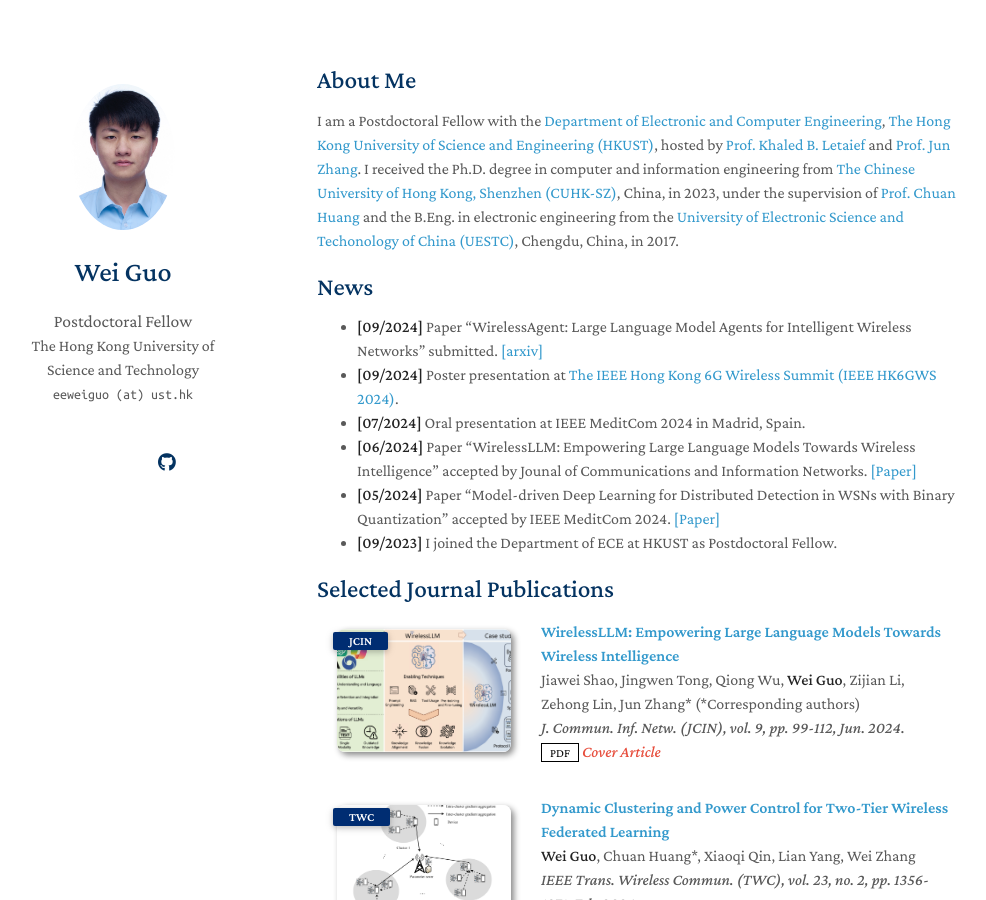
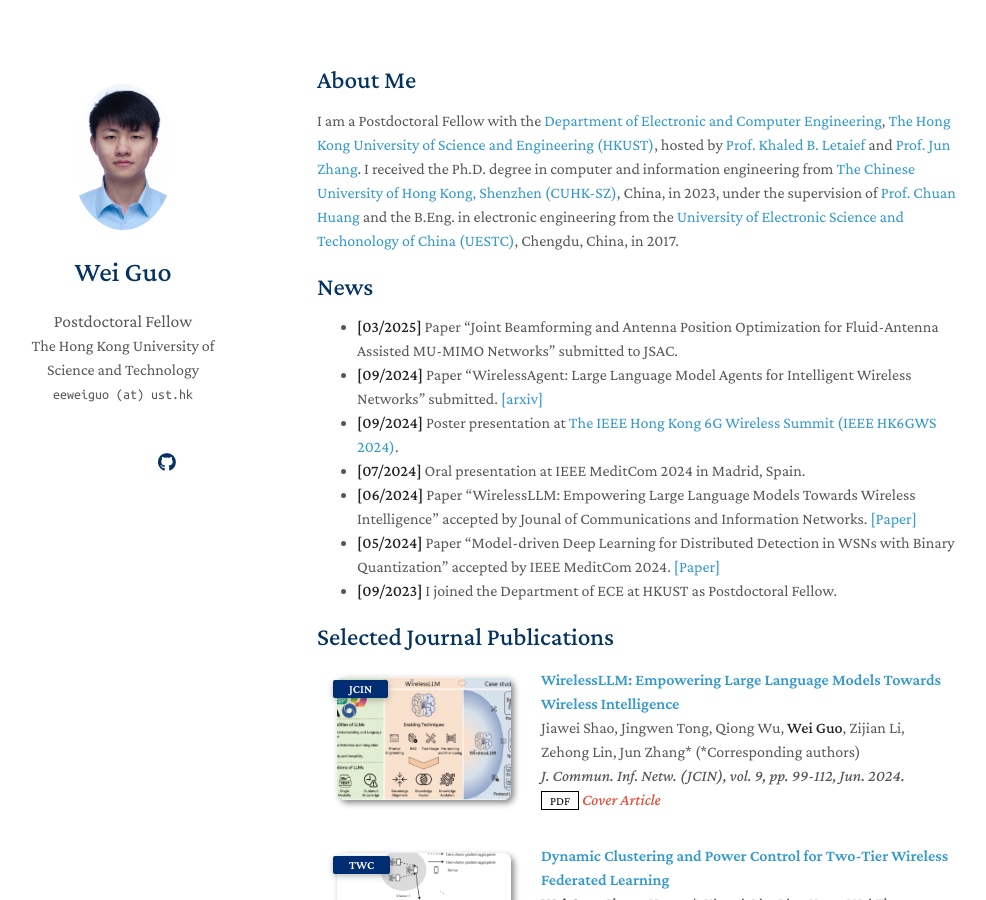
Before and after one commit to weiiguo/weiiguo.github.io, a Jekyll site: the page built from index.md, in a window 1280 px wide and 900 px high. Shown: the whole window, without its empty margins (153-1139 px from the left). Built offline with Jekyll 4.4.1, drawn with Linux system fonts in a browser that asks for light colours; a style sheet for code colours, icons or effects is not loaded; our own code applies the rules of GitHub Pages for plain Markdown files.

Commit message:
Update News

```diff
--- a/index.md
+++ b/index.md
@@ -8,6 +8,7 @@
 
 ## News
 
+- **[03/2025]** Paper "Joint Beamforming and Antenna Position Optimization for Fluid-Antenna Assisted MU-MIMO Networks" submitted to JSAC.
 - **[09/2024]** Paper "WirelessAgent: Large Language Model Agents for Intelligent Wireless Networks" submitted. [\[arxiv\]](https://arxiv.org/abs/2409.07964)
 - **[09/2024]** Poster presentation at [The IEEE Hong Kong 6G Wireless Summit (IEEE HK6GWS 2024)](https://hk6gws2024.ieee-hk6gws.org/).
 - **[07/2024]** Oral presentation at IEEE MeditCom 2024 in Madrid, Spain.
```
